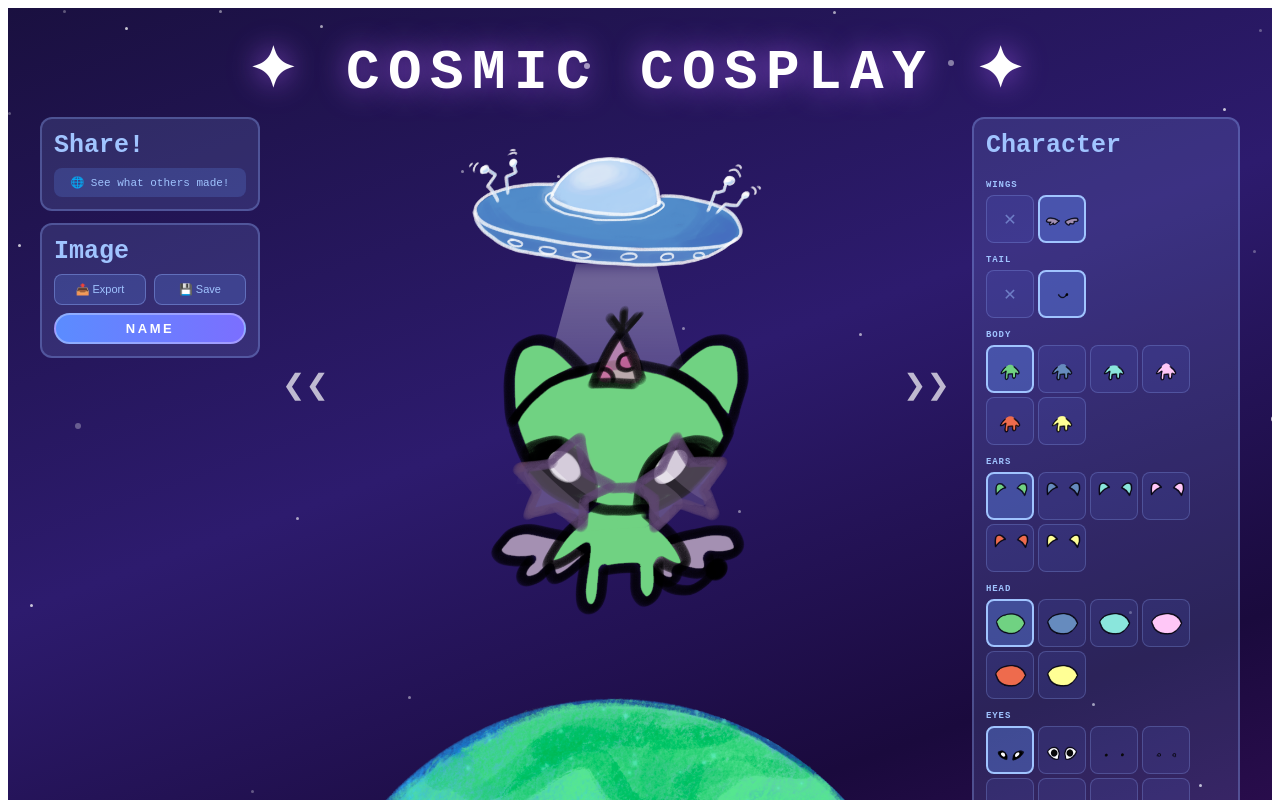
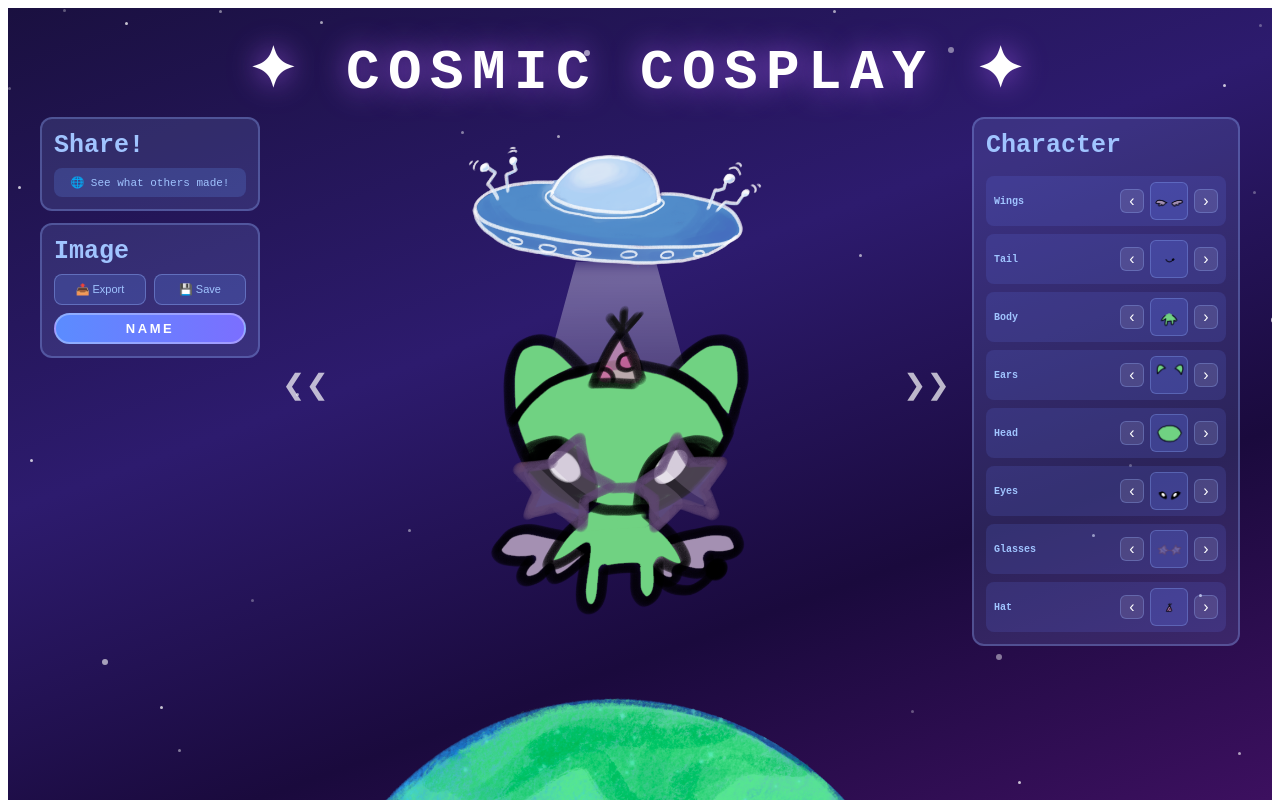
Before and after one commit to KokoPluto/cosmic-cosplay, a React (Vite) app in the folder alien-studio/: page / in a window 1280 px wide. Shown: the top 800 px of the page. Built offline with nearby package versions, Linux system fonts and the light colour scheme; a web font is replaced by a local one.

Commit message:
fixed side selcection

```diff
--- a/alien-studio/src/App.jsx
+++ b/alien-studio/src/App.jsx
@@ -308,38 +308,32 @@ export default function App() {
           <p style={labelStyle}>Character</p>
 
           {parts.map(({ label, part, key }) => (
-            <div key={key}>
-              <span style={{ fontSize: "9px", color: "#a0c4ff", fontWeight: 700, textTransform: "uppercase", letterSpacing: "0.1em" }}>
+            <div key={key} style={{
+              display: "flex", alignItems: "center",
+              justifyContent: "space-between",
+              background: "rgba(100,130,255,0.15)",
+              borderRadius: "8px", padding: "6px 8px",
+            }}>
+            <span style={{ fontSize: "10px", color: "#a0c4ff", fontWeight: 700, minWidth: "52px" }}>
               {label}
             </span>
-              <div style={{ display: "flex", gap: "4px", marginTop: "4px", flexWrap: "wrap" }}>
-                {part.options.map((opt, i) => {
-                  const src = PARTS[key][opt];
-                  const isSelected = part.idx === i;
-                  return (
-                    <button
-                      key={opt}
-                      onClick={() => part.set(i)}
-                      title={opt}
-                      style={{
-                        width: "48px", height: "48px",
-                        borderRadius: "8px",
-                        border: isSelected ? "2px solid #a0c4ff" : "1px solid rgba(150,180,255,0.25)",
-                        background: isSelected ? "rgba(100,150,255,0.35)" : "rgba(100,130,255,0.1)",
-                        cursor: "pointer",
+            <div style={{ display: "flex", alignItems: "center", gap: "6px" }}>
+              <button onClick={part.prev} style={arrowStyle}>‹</button>
+              {/* thumbnail of current option */}
+              <div style={{
+                width: "36px", height: "36px",
+                borderRadius: "6px",
+                border: "1px solid rgba(150,180,255,0.3)",
+                background: "rgba(100,130,255,0.2)",
                 display: "flex", alignItems: "center", justifyContent: "center",
                 overflow: "hidden",
-                        padding: 0,
-                        flexShrink: 0,
-                      }}
-                    >
-                      {src
-                        ? <img src={src} alt={opt} style={{ width: "100%", height: "100%", objectFit: "contain" }} />
-                        : <span style={{ fontSize: "16px", color: "rgba(160,196,255,0.5)" }}>✕</span>
+              }}>
+                {PARTS[key][part.value]
+                  ? <img src={PARTS[key][part.value]} alt={part.value} style={{ width: "100%", height: "100%", objectFit: "contain" }} />
+                  : <span style={{ fontSize: "14px", color: "rgba(160,196,255,0.5)" }}>✕</span>
                 }
-                    </button>
-                  );
-                })}
+              </div>
+              <button onClick={part.next} style={arrowStyle}>›</button>
             </div>
           </div>
         ))}
@@ -370,6 +364,14 @@ const btnStyle = {
   background: "rgba(100,150,255,0.2)",
   color: "#a0c4ff", fontSize: "11px", cursor: "pointer",
 };
+const arrowStyle = {
+  background: "rgba(255,255,255,0.1)",
+  border: "1px solid rgba(150,180,255,0.3)",
+  color: "white", width: "24px", height: "24px",
+  borderRadius: "6px", cursor: "pointer",
+  fontSize: "16px", display: "flex",
+  alignItems: "center", justifyContent: "center",
+};
 
 function layer(transform) {
   return { position: "absolute", width: "500px", height: "600px", top: 0, left: 0, transform };
```
Lines whose indentation alone changed are shown as unchanged.
